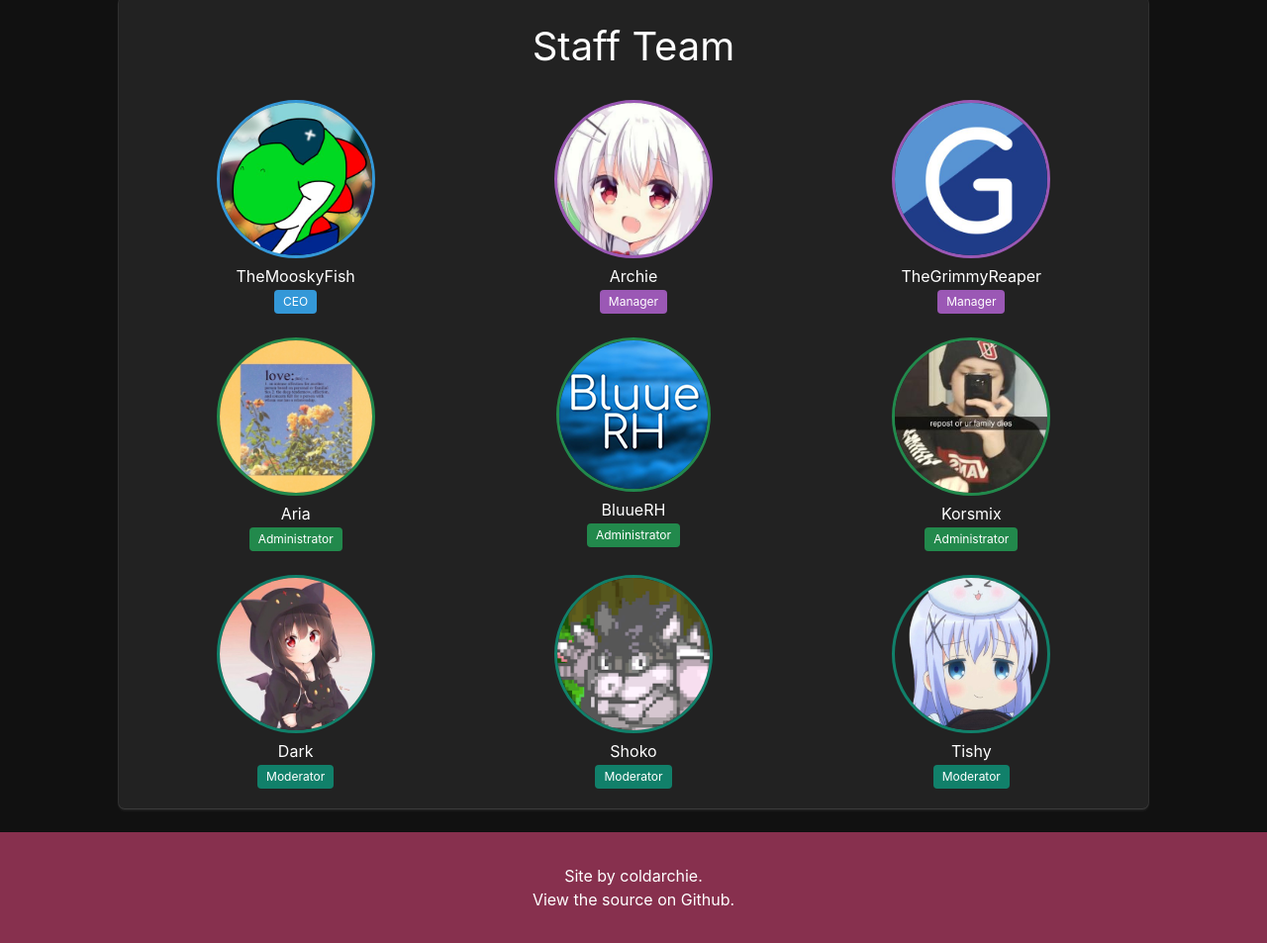
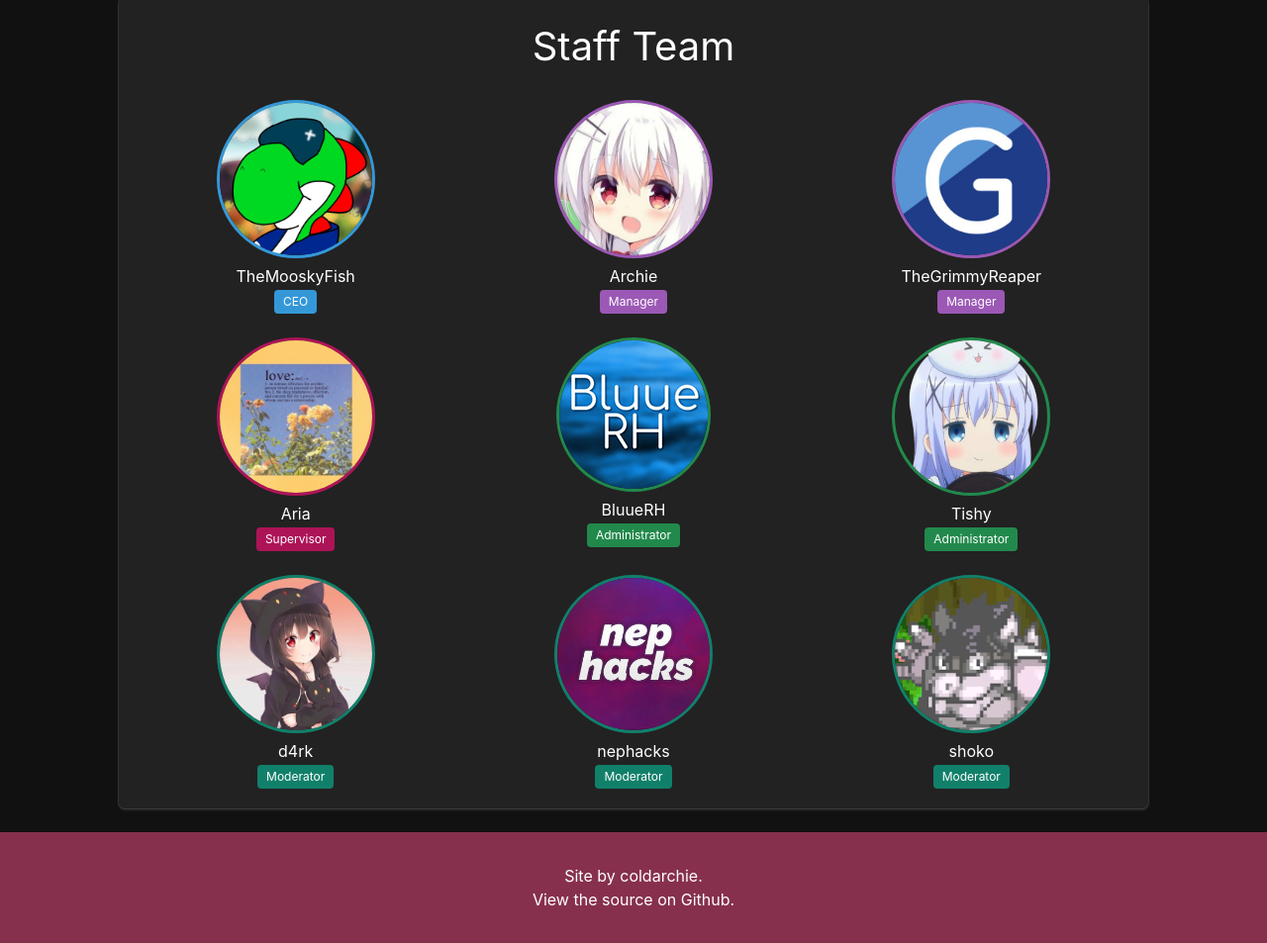
Before and after one commit to hritikzende/nevion.xyz, a plain HTML site: page index.html in a window 1280 px wide. Shown: the part 585-1538 px from the top of the page at 99% size. Drawn offline with Linux system fonts and the light colour scheme.

Commit message:
Update staff

```diff
--- a/css/main.css
+++ b/css/main.css
@@ -45,6 +45,10 @@ html,body {
     border: 3px solid #22894c;
 }
 
+.supervisor {
+    border: 3px solid #ad1457;
+}
+
 .manager {
     border: 3px solid #9b58b5;
 }
--- a/index.html
+++ b/index.html
@@ -78,11 +78,11 @@
                <div class="columns">
                   <div class="column">
                      <a href="https://twitter.com/awiaaaa" target="_blank">
-                        <img src="img/staff/aria.png" class="staff administrator" alt="aria">
+                        <img src="img/staff/aria.png" class="staff supervisor" alt="aria">
                      </a>
                      <p>Aria</p>
-                     <div class="tag is-administrator">
-                        <p>Administrator</p>
+                     <div class="tag is-supervisor">
+                        <p>Supervisor</p>
                      </div>
                   </div>
                   <div class="column">
@@ -95,10 +95,10 @@
                      </div>
                   </div>
                   <div class="column">
-                     <a href="https://korsmix.tk" target="_blank">
-                        <img src="img/staff/kor.png" class="staff administrator" alt="kor">
+                     <a href="https://twitter.com/TishyAX" target="_blank">
+                        <img src="img/staff/tishy.png" class="staff administrator" alt="tishy">
                      </a>
-                     <p>Korsmix</p>
+                     <p>Tishy</p>
                      <div class="tag is-administrator">
                         <p>Administrator</p>
                      </div>
@@ -109,7 +109,16 @@
                      <a href="https://twitter.com/d4rk_ok" target="_blank">
                         <img src="img/staff/dark.jpg" class="staff moderator" alt="dark">
                      </a>
-                     <p>Dark</p>
+                     <p>d4rk</p>
+                     <div class="tag is-moderator">
+                        <p>Moderator</p>
+                     </div>
+                  </div>
+                  <div class="column">
+                     <a href="https://twitter.com/TishyAX" target="_blank">
+                        <img src="img/staff/nep.jpg" class="staff moderator" alt="nep">
+                     </a>
+                     <p>nephacks</p>
                      <div class="tag is-moderator">
                         <p>Moderator</p>
                      </div>
@@ -118,16 +127,7 @@
                      <a href="https://twitter.com/_shoko64" target="_blank">
                         <img src="img/staff/shoko.png" class="staff moderator" alt="shoko">
                      </a>
-                     <p>Shoko</p>
-                     <div class="tag is-moderator">
-                        <p>Moderator</p>
-                     </div>
-                  </div>
-                  <div class="column">
-                     <a href="https://twitter.com/TishyAX" target="_blank">
-                        <img src="img/staff/tishy.png" class="staff moderator" alt="tishy">
-                     </a>
-                     <p>Tishy</p>
+                     <p>shoko</p>
                      <div class="tag is-moderator">
                         <p>Moderator</p>
                      </div>
```
Also changed, not shown: css/frameworks/bulma.css, img/staff/nep.jpg (added).
